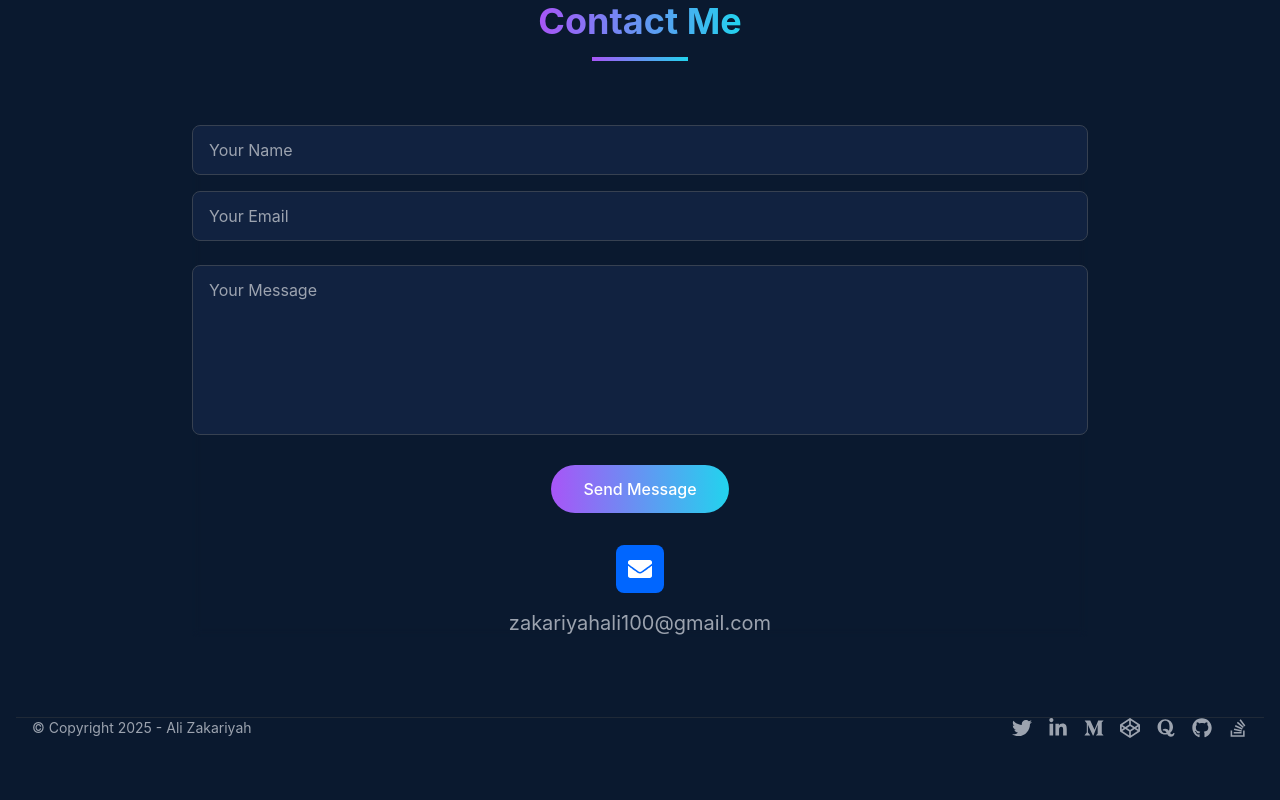
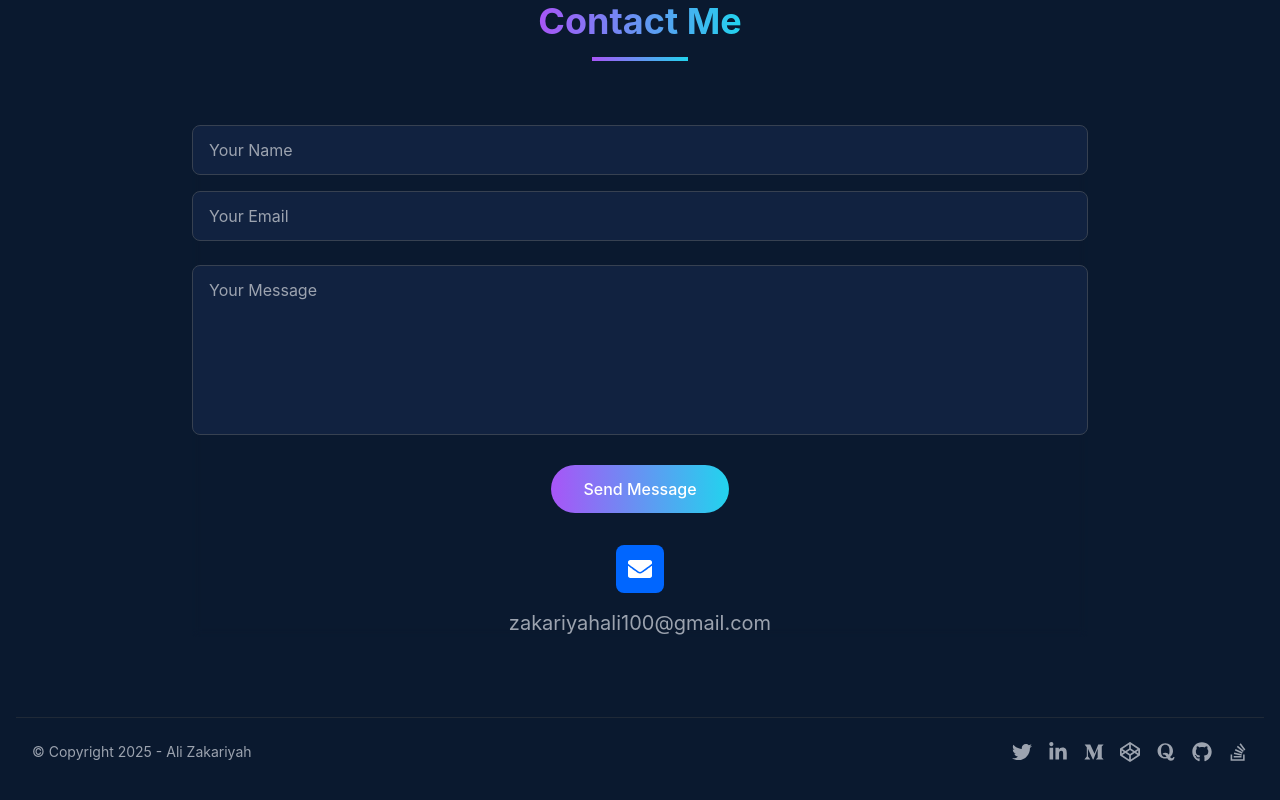
Before and after one commit to alibaba0010/My-Portfolio, a React (Vite) app: page / in a window 1280 px wide. Shown: the part 5189-5989 px from the top of the page. Built offline with nearby package versions, Linux system fonts and the light colour scheme.

Commit message:
minor changes to footer component

```diff
--- a/src/components/Footer.jsx
+++ b/src/components/Footer.jsx
@@ -11,6 +11,7 @@ import {
   FaArrowCircleUp,
   FaStackOverflow
 } from "react-icons/fa";
+
 const Footer = () => {
   const [showScrollTop, setShowScrollTop] = useState(false);
 
@@ -29,6 +30,7 @@ const Footer = () => {
       behavior: "smooth",
     });
   };
+
   const socialLinks = [
     { icon: FaTwitter, url: "https://x.com/realalibaba00" },
     { icon: FaLinkedinIn, url: "https://linkedin.com/in/ali-zakariyah-311067202/" },
@@ -40,9 +42,8 @@ const Footer = () => {
   ];
 
   return (
-    <footer className="border-t border-gray-800">
-      <div className="container mx-auto px-4">
-        <div className="flex flex-col md:flex-row items-center justify-between gap-4">
+    <footer className="border-t border-gray-800 py-6 mt-auto">
+      <div className="flex flex-col md:flex-row items-center justify-between gap-4 px-4">
         <p className="text-gray-400 text-sm">
           © Copyright {new Date().getFullYear()} - Ali Zakariyah
         </p>
@@ -57,7 +58,7 @@ const Footer = () => {
               className="text-gray-400 hover:text-white transition-colors"
               whileHover={{ scale: 1.2, rotate: 5 }}
               whileTap={{ scale: 0.9 }}
-                aria-label={social.label}
+              aria-label={`${social.icon.name} link`}
             >
               <social.icon className="w-5 h-5" />
             </motion.a>
@@ -81,7 +82,6 @@ const Footer = () => {
           )}
         </AnimatePresence>
       </div>
-      </div>
     </footer>
   );
 };
```
Lines whose indentation alone changed are shown as unchanged.
